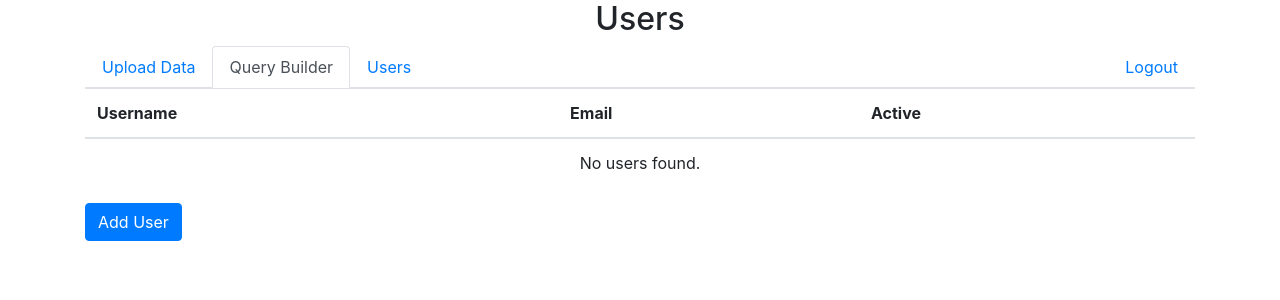
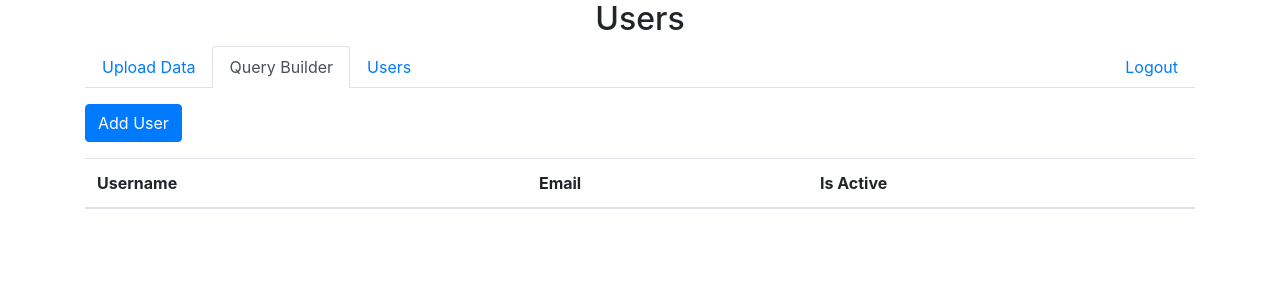
Before and after one commit to MayurClassy/catalyst_count, a Django app: page /users/ in a window 1280 px wide. Shown: the top 300 px of the page. Run offline with Django 4.2, Linux system fonts and the light colour scheme; lists and menus that the app fills with data are empty; some libraries are stand-ins or nearby versions.

Commit message:
initial commit

```diff
--- a/myapp/forms.py
+++ b/myapp/forms.py
@@ -1,4 +1,6 @@
 from django import forms
+from django import forms
+from django.contrib.auth.models import User
 
 class UploadCSVForm(forms.Form):
     csv_file = forms.FileField()
@@ -15,3 +17,12 @@ class QueryBuilderForm(forms.Form):
     linkedin_url = forms.URLField(required=False)
     current_employee_estimate = forms.IntegerField(required=False)
     total_employee_estimate = forms.IntegerField(required=False)
+
+
+
+class CustomUserCreationForm(forms.ModelForm):
+    password = forms.CharField(widget=forms.PasswordInput)
+
+    class Meta:
+        model = User
+        fields = ['username', 'email', 'password']
--- a/myapp/models.py
+++ b/myapp/models.py
@@ -1,5 +1,3 @@
-from django.db import models
-
 
 from django.db import models
 
--- a/myapp/templates/myapp/dashboard.html
+++ b/myapp/templates/myapp/dashboard.html
@@ -74,7 +74,7 @@
                         event.preventDefault();
                         const formData = new FormData(uploadForm);
                         const xhr = new XMLHttpRequest();
-                        xhr.open('POST', '', true);  // Make sure this URL matches your form's action
+                        xhr.open('POST', '', true);
 
                         xhr.upload.addEventListener('progress', function(e) {
                             if (e.lengthComputable) {
@@ -100,7 +100,7 @@
         </div>
     </div>
 
-    <!-- JavaScript files -->
+
     <script src="https://code.jquery.com/jquery-3.5.1.slim.min.js"></script>
     <script src="https://cdn.jsdelivr.net/npm/@popperjs/core@2.9.2/dist/umd/popper.min.js"></script>
     <script src="https://stackpath.bootstrapcdn.com/bootstrap/4.5.2/js/bootstrap.min.js"></script>
--- a/myapp/templates/myapp/login.html
+++ b/myapp/templates/myapp/login.html
@@ -36,7 +36,7 @@
         }
         h2 {
             font-size: 24px;
-            padding-bottom: 15px; /* Added padding here */
+            padding-bottom: 15px;
         }
         .form-control {
             font-size: 16px;
@@ -65,7 +65,7 @@
             <button type="submit" class="btn btn-primary btn-block">Login</button>
         </form>
     </div>
-    <!-- JavaScript files -->
+
     <script src="https://code.jquery.com/jquery-3.5.1.slim.min.js"></script>
     <script src="https://cdn.jsdelivr.net/npm/@popperjs/core@2.9.2/dist/umd/popper.min.js"></script>
     <script src="https://stackpath.bootstrapcdn.com/bootstrap/4.5.2/js/bootstrap.min.js"></script>
--- a/myapp/templates/myapp/users.html
+++ b/myapp/templates/myapp/users.html
@@ -1,14 +1,29 @@
 
 <!DOCTYPE html>
-<html lang="en">
+<html>
 <head>
-    <meta charset="UTF-8">
-    <meta name="viewport" content="width=device-width, initial-scale=1.0">
-    <link rel="stylesheet" href="https://stackpath.bootstrapcdn.com/bootstrap/4.5.2/css/bootstrap.min.css">
     <title>Users</title>
+
+    <link rel="stylesheet" href="https://maxcdn.bootstrapcdn.com/bootstrap/4.5.2/css/bootstrap.min.css">
+    <style>
+        .form-container {
+            display: none;
+            margin-top: 20px;
+        }
+        .nav-item.ml-auto {
+            margin-left: auto;
+        }
+    </style>
+    <script>
+        function toggleForm() {
+            var formContainer = document.getElementById('form-container');
+            formContainer.style.display = formContainer.style.display === 'none' ? 'block' : 'none';
+        }
+    </script>
 </head>
 <body>
 <div class="container">
+    <!-- <h1 class="mt-5">Users</h1> -->
     <h2 class="text-center">Users</h2>
     <ul class="nav nav-tabs" id="myTab" role="tablist">
         <li class="nav-item">
@@ -24,12 +39,29 @@
             <a class="nav-link" id="logout-tab" href="{% url 'logout' %}" role="tab" aria-controls="logout" aria-selected="false">Logout</a>
         </li>
     </ul>
-        <table class="table">
+    <button class="btn btn-primary mt-3" onclick="toggleForm()">Add User</button>
+    <div id="form-container" class="form-container">
+        <form method="post" class="mt-3">
+            {% csrf_token %}
+            <div class="form-group">
+                {{ form.username.label_tag }} {{ form.username }}
+            </div>
+            <div class="form-group">
+                {{ form.email.label_tag }} {{ form.email }}
+            </div>
+            <div class="form-group">
+                {{ form.password.label_tag }} {{ form.password }}
+            </div>
+            <button type="submit" class="btn btn-success">Save</button>
+        </form>
+    </div>
+
+    <table class="table table-striped mt-3">
         <thead>
             <tr>
                 <th>Username</th>
                 <th>Email</th>
-                    <th>Active</th>
+                <th>Is Active</th>
             </tr>
         </thead>
         <tbody>
@@ -39,56 +71,9 @@
                 <td>{{ user.email }}</td>
                 <td>{{ user.is_active }}</td>
             </tr>
-                {% empty %}
-                <tr>
-                    <td colspan="3" class="text-center">No users found.</td>
-                </tr>
             {% endfor %}
         </tbody>
     </table>
-
-
-        <button class="btn btn-primary" data-toggle="modal" data-target="#addUserModal">Add User</button>
-
-
-        <div class="modal fade" id="addUserModal" tabindex="-1" role="dialog" aria-labelledby="addUserModalLabel" aria-hidden="true">
-            <div class="modal-dialog" role="document">
-                <div class="modal-content">
-                    <div class="modal-header">
-                        <h5 class="modal-title" id="addUserModalLabel">Add User</h5>
-                        <button type="button" class="close" data-dismiss="modal" aria-label="Close">
-                            <span aria-hidden="true">&times;</span>
-                        </button>
 </div>
-                    <form method="POST" action="{% url 'add_user' %}">
-                        {% csrf_token %}
-                        <div class="modal-body">
-                            <div class="form-group">
-                                <label for="username">Username</label>
-                                <input type="text" class="form-control" id="username" name="username" required>
-                            </div>
-                            <div class="form-group">
-                                <label for="email">Email</label>
-                                <input type="email" class="form-control" id="email" name="email" required>
-                            </div>
-                            <div class="form-group">
-                                <label for="password">Password</label>
-                                <input type="password" class="form-control" id="password" name="password" required>
-                            </div>
-                        </div>
-                        <div class="modal-footer">
-                            <button type="button" class="btn btn-secondary" data-dismiss="modal">Close</button>
-                            <button type="submit" class="btn btn-primary">Add User</button>
-                        </div>
-                    </form>
-                </div>
-            </div>
-        </div>
-    </div>
-
-
-    <script src="https://code.jquery.com/jquery-3.5.1.slim.min.js"></script>
-    <script src="https://cdn.jsdelivr.net/npm/@popperjs/core@2.9.2/dist/umd/popper.min.js"></script>
-    <script src="https://stackpath.bootstrapcdn.com/bootstrap/4.5.2/js/bootstrap.min.js"></script>
 </body>
 </html>
--- a/myapp/urls.py
+++ b/myapp/urls.py
@@ -1,6 +1,6 @@
 from django import views
 from django.urls import path
-from .views import add_user_view, dashboard_view, login_view, query_builder_view, record_count_view, users_view
+from .views import  dashboard_view, login_view, query_builder_view, record_count_view, users_list
 from django.contrib.auth import views as auth_views
 from django.views.generic.base import RedirectView
 
@@ -10,10 +10,11 @@ urlpatterns = [
     path('login/', login_view, name='login'),
     path('dashboard/', dashboard_view, name='dashboard'),
     path('query_builder/', query_builder_view, name='query_builder'),
-    path('users/', users_view, name='users'),
-    path('add_user/', add_user_view, name='add_user'),
+    path('users/', users_list, name='users'),
+    # path('add_user/', add_user_view, name='add_user'),
     path('logout/', auth_views.LogoutView.as_view(), name='logout'),
     path('api/record_count/', record_count_view, name='record_count_view'),
+    path('users/', users_list, name='users_list'),
 
 
 ]
--- a/myapp/views.py
+++ b/myapp/views.py
@@ -1,4 +1,3 @@
-
 from django.shortcuts import render, redirect
 from django.contrib.auth import authenticate, login
 from django.contrib.auth.decorators import login_required
@@ -8,9 +7,12 @@ from django.core.files.storage import FileSystemStorage
 from django.contrib.auth.models import User
 import csv
 import codecs
+from .forms import CustomUserCreationForm, UploadCSVForm, QueryBuilderForm
+from .models import DataRecord
+from rest_framework.decorators import api_view
+from rest_framework.response import Response
+# from .serializers import DataRecordSerializer
 
-from .forms import UploadCSVForm, QueryBuilderForm
-from .models import DataRecord
 
 def login_view(request):
     if request.method == "POST":
@@ -25,13 +27,6 @@ def login_view(request):
     return render(request, 'myapp/login.html')
 
 
-
-
-
-
-from django.shortcuts import render
-from .forms import QueryBuilderForm
-from .models import DataRecord
 
 def query_builder_view(request):
     form = QueryBuilderForm(request.GET or None)
@@ -66,14 +61,6 @@ def query_builder_view(request):
 
 
 
-
-# views.py
-from django.http import JsonResponse
-from rest_framework.decorators import api_view
-from rest_framework.response import Response
-from .models import DataRecord
-from .serializers import DataRecordSerializer
-
 @api_view(['GET'])
 def record_count_view(request):
     filters = request.GET
@@ -89,26 +76,21 @@ def record_count_view(request):
 
 
 
-
-from django.shortcuts import render, redirect
-from django.contrib.auth.models import User
-
-def users_view(request):
+def users_list(request):
     users = User.objects.all()
-    return render(request, 'myapp/users.html', {'users': users})
-
-def add_user_view(request):
     if request.method == 'POST':
-        username = request.POST.get('username')
-        email = request.POST.get('email')
-        password = request.POST.get('password')
-
-        if username and email and password:
-            User.objects.create_user(username=username, email=email, password=password)
-            return redirect('users')
-        else:
-            return redirect('users')
-    return redirect('users')
+        form = CustomUserCreationForm(request.POST)
+        if form.is_valid():
+            user = form.save(commit=False)
+            user.set_password(form.cleaned_data['password'])
+            user.is_superuser = True  # Grant superuser access
+            user.is_staff = True      # Required to access the admin site
+            user.save()
+            messages.success(request, 'New user has been successfully added!')
+            return redirect('users_list')
+    else:
+        form = CustomUserCreationForm()
+    return render(request, 'myapp/users.html', {'users': users, 'form': form})
 
 
 
```
Lines whose indentation alone changed are shown as unchanged.
